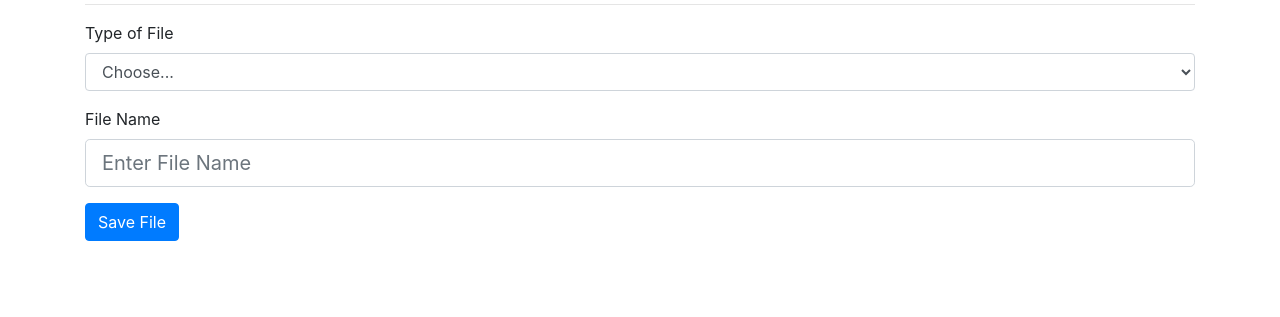
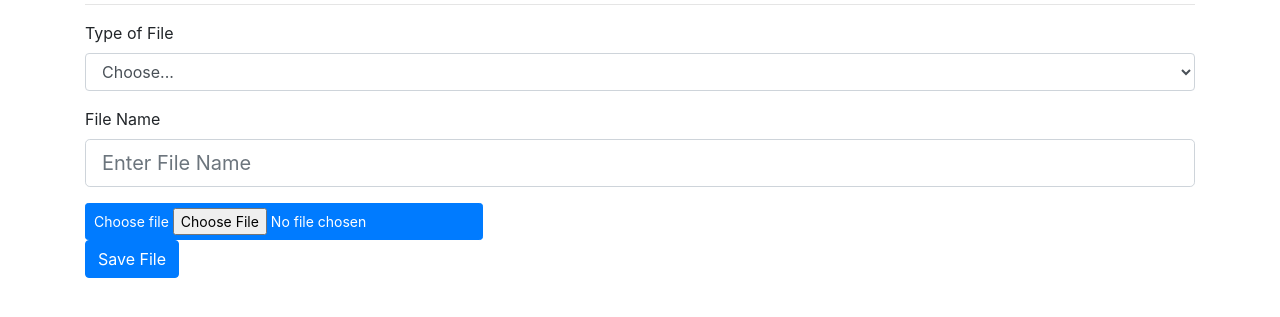
Before and after one commit to omarsagoo/AR-medical-imaging, a Flask app: template templates/patient_show.html in a window 1280 px wide. Shown: the part 247-564 px from the top of the page. Run offline with Flask 2, Linux system fonts and the light colour scheme; the template is opened without the code that fills it, so the values that code supplies are empty; some libraries are stand-ins or nearby versions.

Commit message:
create uploads directory and upload files

```diff
--- a/app.py
+++ b/app.py
@@ -2,8 +2,13 @@ import os
 
 from bson.objectid import ObjectId
 
-from flask import Flask, redirect, render_template, request, url_for
+from flask import Flask, redirect, render_template, request, url_for, send_from_directory, flash
 from pymongo import MongoClient
+from werkzeug.utils import secure_filename
+
+
+# UPLOAD_FOLDER = '/static/files/uploads'
+ALLOWED_EXTENSIONS = set(['txt', 'pdf', 'png', 'jpg', 'jpeg', 'gif', 'dcm'])
 
 client = MongoClient()
 db = client.MedImaging
@@ -11,7 +16,14 @@ medfiles = db.medfiles
 patients = db.patients
 
 app = Flask(__name__)
+# app.config['UPLOAD_FOLDER'] = UPLOAD_FOLDER
 
+
+
+@app.route('/uploads/<filename>')
+def uploaded_file(filename):
+    return send_from_directory(app.config['UPLOAD_FOLDER'],
+                               filename)
 
 @app.route('/')
 def index():
@@ -32,7 +44,7 @@ def patient_submit():
         'sex': request.form.get('sex')
 
     }
-    print(patient)
+    # print(patient)
     patient_id = patients.insert_one(patient).inserted_id
     return redirect(url_for('patient_show', patient_id=patient_id))
 
@@ -67,16 +79,52 @@ def patient_delete(patient_id):
 
     return redirect(url_for('index'))
 
+app.config["UPLOADS_FOLDER"] = '/Users/omarsagoo/dev/courses/intensive/med-imaging/static/files/uploads'
+app.config["ALLOWED_EXT"] = ALLOWED_EXTENSIONS
+
+def allowed_file(filename):
+    if not '.' in filename:
+        return False
+
+    ext = filename.rsplit(".",1)[1]
+
+    if ext.lower() in app.config["ALLOWED_EXT"]:
+        return True
+    else:
+        return False
+
 @app.route('/patients/files', methods=['POST'])
 def files_new():
-    medfile = {
-        'type': request.form.get('type'),
-        'name': request.form.get('name'),
-        'patient_id': ObjectId(request.form.get('patient_id'))
-    }
-    print(medfile)
-    medfile_id = medfiles.insert_one(medfile).inserted_id
-    return redirect(url_for('patient_show', patient_id=request.form.get('patient_id')))
+
+    if request.method == 'POST':
+        if request.files:
+            med_file = request.files['file']
+            if med_file.filename == "":
+                print('image must have file name')
+                return redirect(url_for('patient_show', patient_id=ObjectId(request.form.get('patient_id'))))
+
+            if not allowed_file(med_file.filename):
+                print("That file ext is not allowed")
+                return redirect(url_for('patient_show', patient_id=ObjectId(request.form.get('patient_id'))))
+            else:
+                filename = secure_filename(med_file.filename)
+                med_file.save(os.path.join(app.config["UPLOADS_FOLDER"], filename))
+
+            print('image saved')
+
+            medfile = {
+                'type': request.form.get('type'),
+                'name': request.form.get('name'),
+                # 'file': med_file,
+                'patient_id': ObjectId(request.form.get('patient_id'))
+            }
+            print(medfile)
+            medfile_id = medfiles.insert_one(medfile).inserted_id
+            return redirect(url_for('patient_show', patient_id=ObjectId(request.form.get('patient_id'))))
+
+            # return redirect(request.url)
+
+
 
 @app.route('/patients/files/<medfile_id>', methods=['POST'])
 def files_delete(medfile_id):
--- a/templates/base.html
+++ b/templates/base.html
@@ -9,5 +9,6 @@
     <body>
         {% include 'partials/navbar.html' %}
         {% block content %}{% endblock %}
+        {% block script %}{% endblock %}
     </body>
 </html>
--- a/templates/partials/files_form.html
+++ b/templates/partials/files_form.html
@@ -1,5 +1,5 @@
-<form action='/patients/files' method="POST">
-    <input type='hidden' value='{{ patient._id }}' name='patient_id'/>
+<form action='/patients/files' method="POST" enctype="multipart/form-data">
+    <input type='hidden' value="{{ patient._id }}" name='patient_id'/>
     <fieldset>
             <div class="form-group">
                     <label for="type">Type of File</label>
@@ -12,8 +12,15 @@
                     </select>
             </div>
             <div class="form-group">
-                    <label for="FileName">File Name</label>
-                    <input type="filename" class="form-control form-control-lg" id="fileName" name="name" placeholder="Enter File Name"  style="font-size: 20px">
+                <label for="FileName">File Name</label>
+                <input type="filename" class="form-control form-control-lg" id="fileName" name="name" placeholder="Enter File Name"  style="font-size: 20px">
+            </div>
+
+                <div class="file-field">
+                        <div class="btn btn-primary btn-sm float-left">
+                          <span>Choose file</span>
+                          <input oninput="filesize(this)" type="file" name="file">
+                        </div>
                 </div>
 
     </fieldset>
--- a/templates/patient_show.html
+++ b/templates/patient_show.html
@@ -36,12 +36,26 @@
     <div class='card-block'>
         <h4 class='card-title'>{{ medfile.type }}</h4>
         <p class='card-text'>{{ medfile.name }}</p>
+        <img src="{{ medfile.file }}" class="rounded mx-auto d-block" alt="File not rendered">
     </div>
 </div>
-    <p><form method='POST' action='/patients/files/{{ medfile._id }}'>
+
+<p>
+    <form method='POST' action='/patients/files/{{ medfile._id }}'>
         <button class='btn btn-link' type='submit'>Delete</button>
-    </form></p>
+    </form>
+</p>
 {% endfor %}
 </div>
 
   {% endblock %}
+
+  {% block script %}
+<script>
+
+    function filesize(elem){
+        document.cookie = `filesize=${elem.files[0].size}`;
+    }
+
+</script>
+{% endblock %}
```
Also changed, not shown: templates/partials/patient_form.html (+5 -6 lines), static/files/uploads/dreams.jpg (added), templates/index.html (indentation only), 1 other file. Lines whose indentation alone changed are shown as unchanged.
